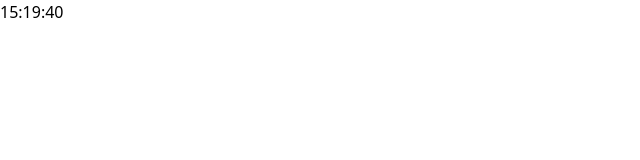
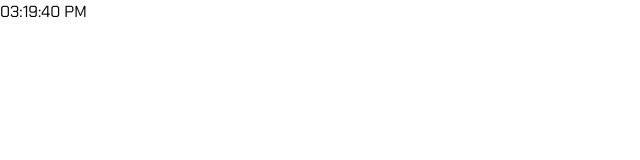
Before and after one commit to Coder-Mujahid/react-practice, a React (Vite) app: page / in a window 1280 px wide. Shown: the top 160 px of the page, without its empty margins (0-640 px from the left). Built offline with nearby package versions, Linux system fonts and the light colour scheme.

Commit message:
add digital clock formet wow

```diff
--- a/src/App.css
+++ b/src/App.css
@@ -1,4 +1,10 @@
 /* App.css */
+
+@import url('https://fonts.googleapis.com/css2?family=Chakra+Petch:wght@400;700&display=swap');
+
+body {
+  font-family: 'Chakra Petch', sans-serif;
+}
 .app-container {
     position: relative;
     width: 100vw;
--- a/src/DigitalClock.jsx
+++ b/src/DigitalClock.jsx
@@ -1,4 +1,5 @@
 import { useState, useEffect } from 'react';
+import '../src/App.css'
 
 const DigitalClock = () => {
   const [time, setTime] = useState(new Date());
@@ -16,14 +17,18 @@ const DigitalClock = () => {
       hour: '2-digit',
       minute: '2-digit',
       second: '2-digit',
-      hour12: false,
+      hour12: true,
     });
   };
 
   return (
-    <div className="flex justify-center items-center h-screen">
-      <div className="bg-gray-800 flex items-center justify-center text-white font-semibold text-4xl p-4 rounded-md">
-        {formatTime(time)}
+    <div className="flex Digital justify-center items-center h-screen">
+      <div className="bg-[#9DA59E] w-6/12 h-60 rounded-xl  shadow-inner shadow-slate-600 font-semibold py-4 px-9 flex items-center  border-[30px] border-slate-800">
+        {formatTime(time).split('').map((char, index) => (
+          <span key={index} className=" w-full rounded-2xl text-[#11243F]  text-4xl sm:text-5xl md:text-6xl lg:text-7xl xl:text-6xl">
+            {char}
+          </span>
+        ))}
       </div>
     </div>
   );
```
Also changed, not shown: src/App.jsx (+7 -7 lines).
